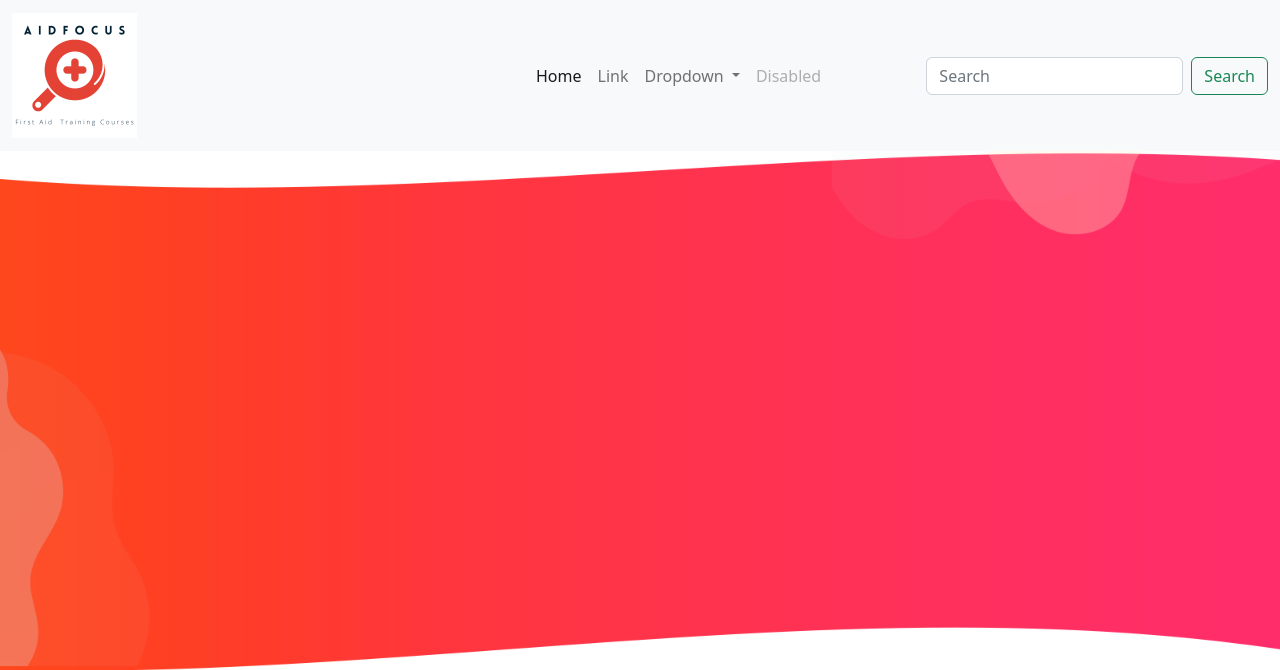
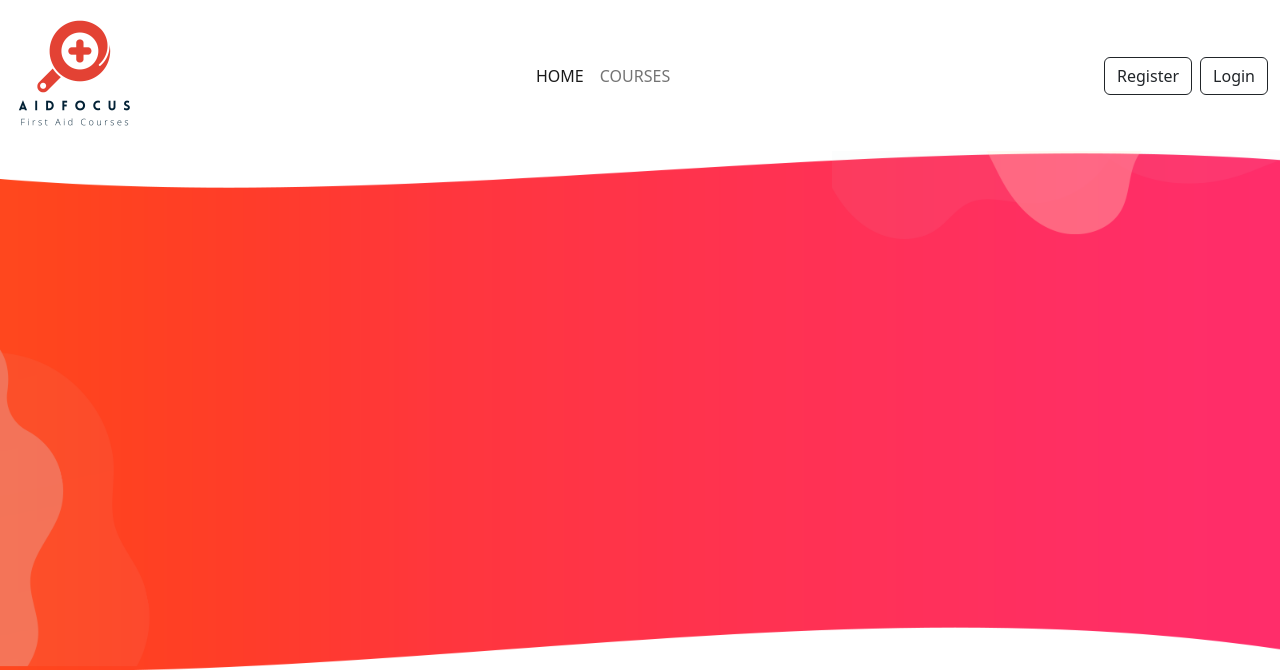
Before and after one commit to Keltroz/Full-Stck-Project, a Symfony app: template templates/base.html.twig in a window 1280 px wide. Shown: the top 670 px of the page. Run offline with Twig, Linux system fonts and the light colour scheme; the template is opened without the code that fills it, so the values that code supplies are empty; some libraries are stand-ins or nearby versions.

Commit message:
Changes on Navebar

```diff
--- a/templates/components/navbar.html.twig
+++ b/templates/components/navbar.html.twig
@@ -1,7 +1,8 @@
-<nav class="navbar navbar-expand-lg bg-light">
+<nav class="navbar navbar-expand-lg">
   <div class="container-fluid">
     <a class="navbar-brand" href="/">
-      <img src="{{ asset('pictures/logo.png') }}" width="25%" alt="logo"/></a>
+      <img src="{{ asset('pictures/logo.png') }}" width="25%" alt="logo"
+    /></a>
     <button
       class="navbar-toggler"
       type="button"
@@ -16,11 +17,12 @@
     <div class="collapse navbar-collapse" id="navbarSupportedContent">
       <ul class="navbar-nav me-auto mb-2 mb-lg-0">
         <li class="nav-item">
-          <a class="nav-link active" aria-current="page" href="#">Home</a>
+          <a class="nav-link active" aria-current="page" href="#">HOME</a>
         </li>
         <li class="nav-item">
-          <a class="nav-link" href="#">Link</a>
+          <a class="nav-link" href="#">COURSES</a>
         </li>
+        {#
         <li class="nav-item dropdown">
           <a
             class="nav-link dropdown-toggle"
@@ -38,18 +40,22 @@
             <li><a class="dropdown-item" href="#">Something else here</a></li>
           </ul>
         </li>
-        <li class="nav-item">
-          <a class="nav-link disabled">Disabled</a>
-        </li>
+        #}
       </ul>
       <form class="d-flex" role="search">
+        {#
         <input
           class="form-control me-2"
           type="search"
           placeholder="Search"
           aria-label="Search"
         />
-        <button class="btn btn-outline-success" type="submit">Search</button>
+        #}
+        <button class="btn btn-outline-dark me-2" type="submit">
+          Register
+        </button>
+
+        <button class="btn btn-outline-dark" type="submit">Login</button>
       </form>
     </div>
   </div>
```
Also changed, not shown: public/pictures/logo.jpg (deleted), public/pictures/logo.png.
